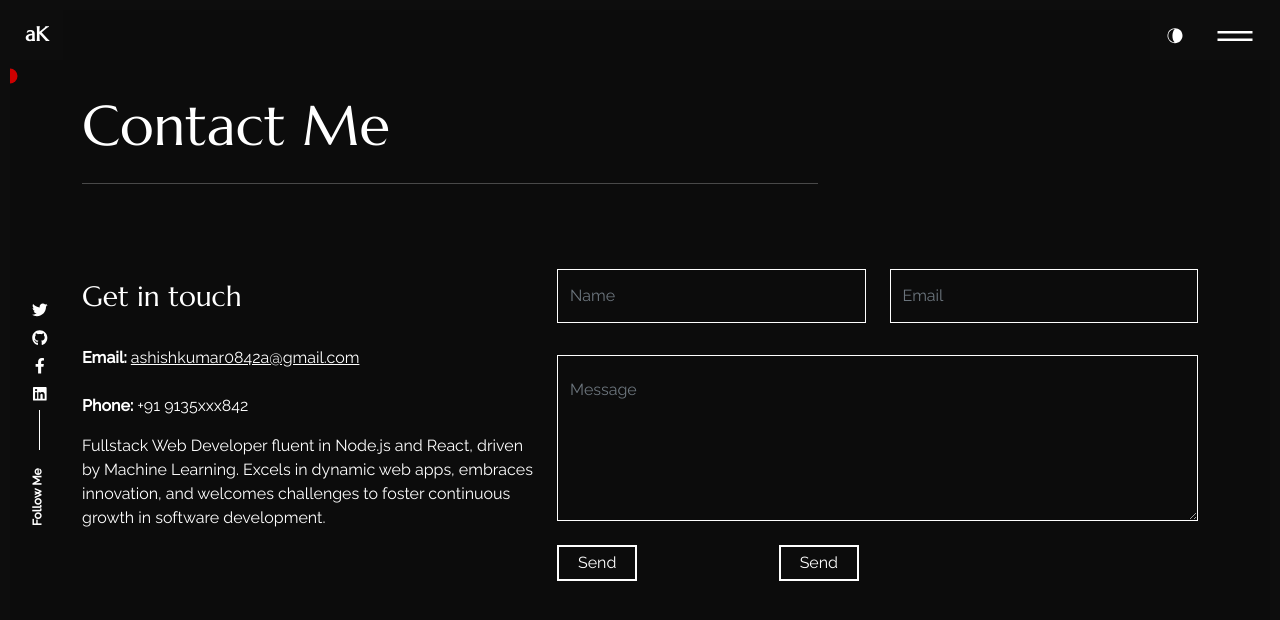
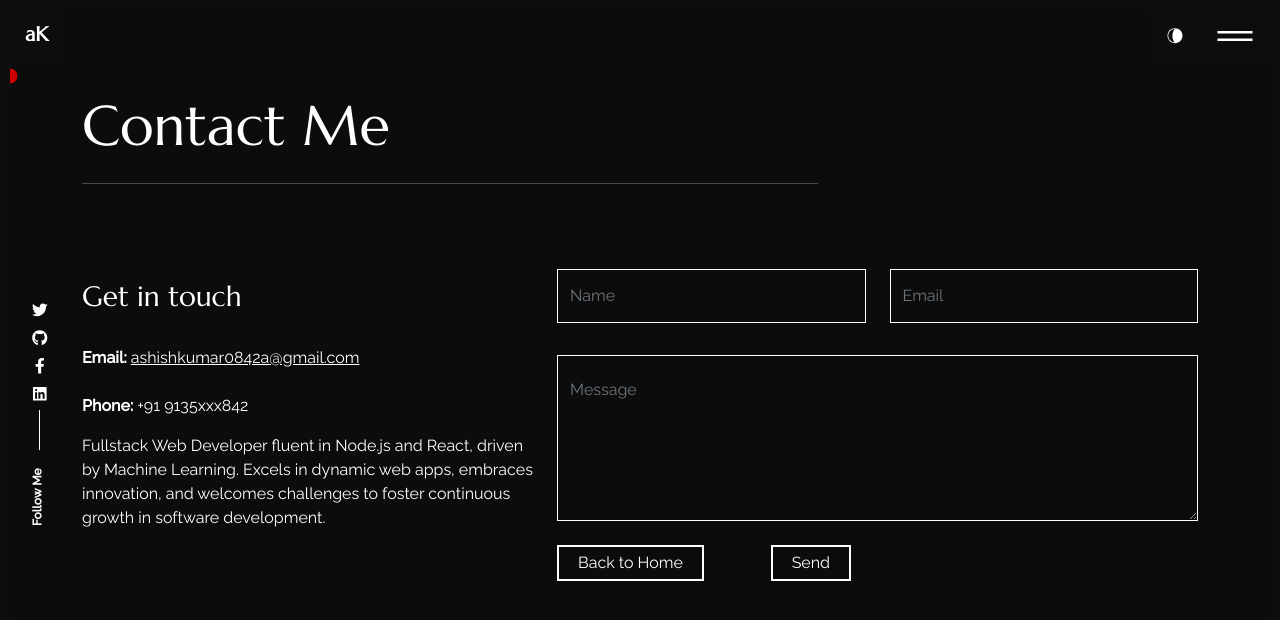
Before and after one commit to ashish842a/portfolio, a React (Create React App) app: page /contact in a window 1280 px wide. Shown: the top 620 px of the page. Built offline with nearby package versions, Linux system fonts and the light colour scheme.

Commit message:
update code

```diff
--- a/src/pages/contact/index.js
+++ b/src/pages/contact/index.js
@@ -5,6 +5,7 @@ import { Helmet, HelmetProvider } from "react-helmet-async";
 import { meta } from "../../content_option";
 import { Container, Row, Col, Alert } from "react-bootstrap";
 import { contactConfig } from "../../content_option";
+import { Link } from "react-router-dom";
 
 export const ContactUs = () => {
   const [formData, setFormdata] = useState({
@@ -150,18 +151,21 @@ export const ContactUs = () => {
                 required
               ></textarea>
               <br />
-              <Row>
+              <Row className="g-0">
   <Col lg="4" className="form-group">
-                  <button className="btn ac_btn" type="submit">
-                    {formData.loading ? "Sending..." : "Send"}
+    <Link to="/">
+      <button className="btn ac_btn" type="button">
+        Back to Home
       </button>
+    </Link>
   </Col>
-                <Col lg="8" className="form-group">
+  <Col lg="2" className="form-group">
     <button className="btn ac_btn" type="submit">
       {formData.loading ? "Sending..." : "Send"}
     </button>
   </Col>
 </Row>
+
             </form>
           </Col>
         </Row>
```
Lines whose indentation alone changed are shown as unchanged.
